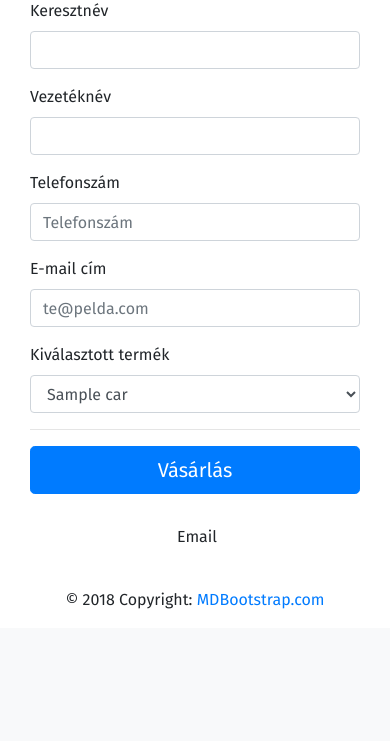
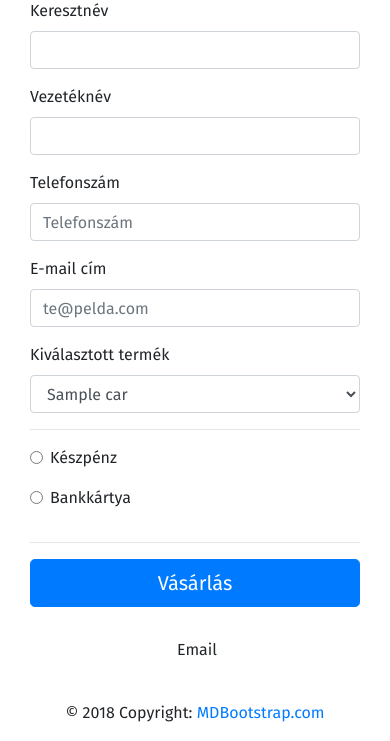
Before and after one commit to lacgondi/Porsche-with-php, a PHP site: page /kapcsolat.php in a window 390 px wide. Shown: the part 606-1347 px from the top of the page. Before the commit the page ends 1215 px from the top, so only its background shows below. Run offline with PHP 8.4, Linux system fonts and the light colour scheme; tables that the repository leaves empty or names only in its code hold one stand-in row (values such as "Sample post").

Commit message:
Add radio buttons for choosing a payment method.

```diff
--- a/kapcsolat.php
+++ b/kapcsolat.php
@@ -5,8 +5,8 @@ $sql = 'SELECT * FROM cars';
 $result = mysqli_query($connect, $sql);
 $output = mysqli_fetch_all($result, MYSQLI_ASSOC);
 
-$firstName = $lastName = $phoneNum = $email = $car = '';
-$firstNameErr = $lastNameErr = $phoneNumErr = $emailErr = $carErr = '';
+$firstName = $lastName = $phoneNum = $email = $car = $paymentMethod = '';
+$firstNameErr = $lastNameErr = $phoneNumErr = $emailErr = $carErr = $paymentMethodErr = '';
 
 if (isset($_POST['submit'])) {
   $firstName = $_POST['firstName'];
@@ -14,6 +14,7 @@ if (isset($_POST['submit'])) {
   $phoneNum = $_POST['phoneNum'];
   $email = $_POST['email'];
   $car = $_POST['car'];
+  $paymentMethod = null;
 
   if (empty($firstName)) {
     $firstNameErr = "First name is required";
@@ -39,6 +40,11 @@ if (isset($_POST['submit'])) {
     $carErr = "Please choose a car";
   } else {
     $car = filter_input(INPUT_POST, 'car', FILTER_SANITIZE_SPECIAL_CHARS);
+  }
+  if (empty($paymentMethod)) {
+    $paymentMethodErr = "Please choose a payment method";
+  } else {
+    $paymentMethod = filter_input(INPUT_POST, 'paymentMethod', FILTER_SANITIZE_SPECIAL_CHARS);
   }
 }
 
@@ -113,6 +119,28 @@ if (isset($_POST['submit'])) {
             <?php endif; ?>
           </div>
           <hr class="mb-3">
+          <div class="row">
+            <div class="col-md-6 col-sm-12 mb-3">
+              <div class="form-check">
+                <input class="form-check-input" type="radio" name="paymentMethod" id="cashPayment" value="cash">
+                <label class="form-check-label" for="paymentMethod">
+                  Készpénz
+                </label>
+                <?php if (!empty($paymentMethodErr)) : ?>
+                  <p class="text-danger"><?php echo $paymentMethodErr; ?></p>
+                <?php endif; ?>
+              </div>
+            </div>
+            <div class="col-md-6 col-sm-12 mb-3">
+              <div class="form-check">
+                <input class="form-check-input" type="radio" name="paymentMethod" id="cardPayment" value="card">
+                <label class="form-check-label" for="paymentMethod">
+                  Bankkártya
+                </label>
+              </div>
+            </div>
+          </div>
+          <hr class="mb-3">
           <button class="btn btn-primary btn-lg btn-block" type="submit" value="Submit" name="submit">Vásárlás</button>
         </form>
       </div>
```
